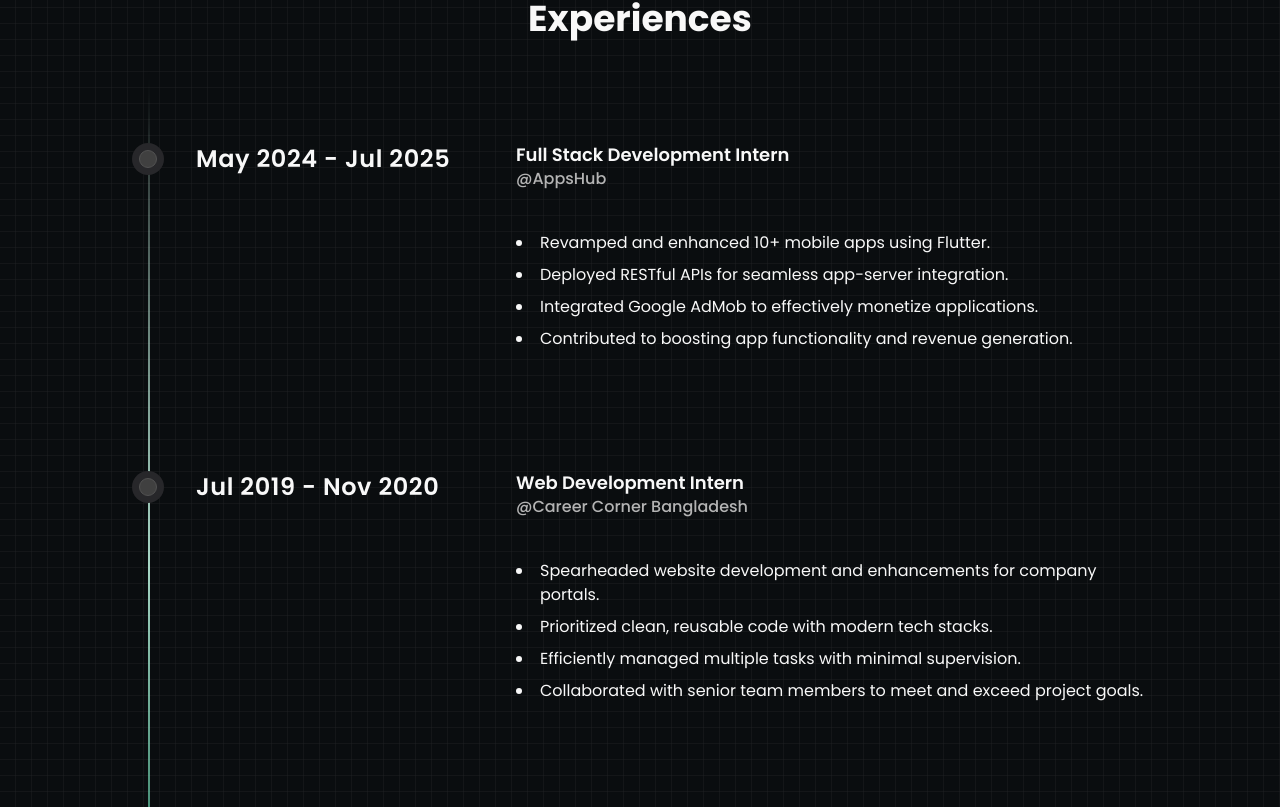
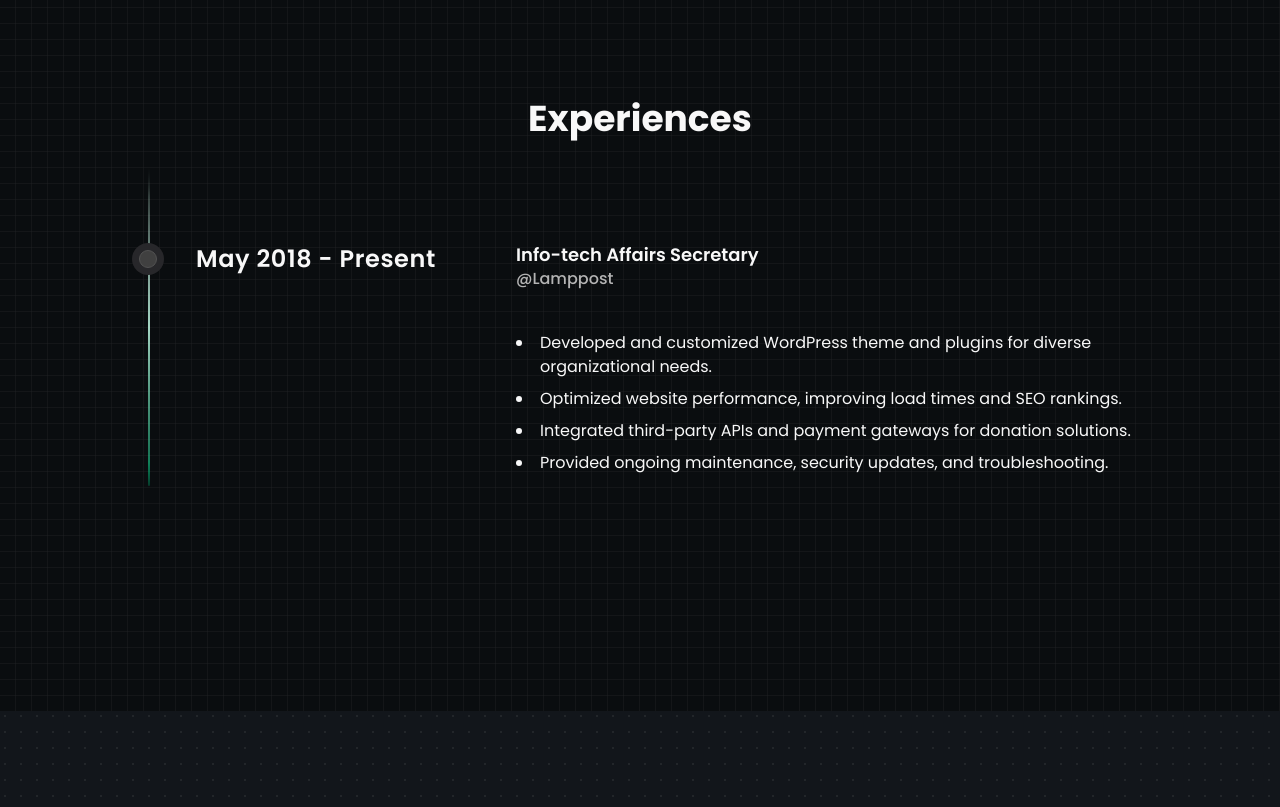
Before and after one commit to sabbirba/sabbirba, a Next.js app: page / in a window 1280 px wide. Shown: the part 1813-2620 px from the top of the page. Built offline with nearby package versions, Linux system fonts and the light colour scheme; what tailwindcss-debug-screens would draw is missing.

Commit message:
Refactor experiences data by removing outdated internship entries and correcting location spelling

```diff
--- a/src/data/experiences.ts
+++ b/src/data/experiences.ts
@@ -1,46 +1,45 @@
 import { IExperienceItem } from "@/types";
 
 const experiences: IExperienceItem[] = [
+  // {
+  //   designation: "Full Stack Development Intern",
+  //   company: "AppsHub",
+  //   startDate: "May 2024",
+  //   endDate: "Jul 2025",
+  //   isCurrentJob: false,
+  //   location: "Remote",
+  //   description: [
+  //     "Revamped and enhanced 10+ mobile apps using Flutter.",
+  //     "Deployed RESTful APIs for seamless app-server integration.",
+  //     "Integrated Google AdMob to effectively monetize applications.",
+  //     "Contributed to boosting app functionality and revenue generation.",
+  //   ],
+  // },
+  // {
+  //   designation: "Web Development Intern",
+  //   company: "Career Corner Bangladesh",
+  //   startDate: "Jul 2019",
+  //   endDate: "Nov 2020",
+  //   isCurrentJob: false,
+  //   location: "Remote",
+  //   description: [
+  //     "Spearheaded website development and enhancements for company portals.",
+  //     "Prioritized clean, reusable code with modern tech stacks.",
+  //     "Efficiently managed multiple tasks with minimal supervision.",
+  //     "Collaborated with senior team members to meet and exceed project goals.",
+  //   ],
+  // },
   {
-    designation: "Full Stack Development Intern",
-    company: "AppsHub",
-    startDate: "May 2024",
-    endDate: "Jul 2025",
-    isCurrentJob: false,
-    location: "Remote",
-    description: [
-      "Revamped and enhanced 10+ mobile apps using Flutter.",
-      "Deployed RESTful APIs for seamless app-server integration.",
-      "Integrated Google AdMob to effectively monetize applications.",
-      "Contributed to boosting app functionality and revenue generation.",
-    ],
-  },
-  {
-    designation: "Web Development Intern",
-    company: "Career Corner Bangladesh",
-    startDate: "Jul 2019",
-    endDate: "Nov 2020",
-    isCurrentJob: false,
-    location: "Remote",
-    description: [
-      "Spearheaded website development and enhancements for company portals.",
-      "Prioritized clean, reusable code with modern tech stacks.",
-      "Efficiently managed multiple tasks with minimal supervision.",
-      "Collaborated with senior team members to meet and exceed project goals.",
-    ],
-  },
-  {
-    designation: "Full Stack Developer",
+    designation: "Info-tech Affairs Secretary",
     company: "Lamppost",
     startDate: "May 2018",
     isCurrentJob: true,
-    location: "Pirganj, Thakuragoan",
+    location: "Pirganj, Thakurgaon",
     description: [
-      "Developed organization web portfolio with seamless backend API integration.",
-      "Streamlined workflows by eliminating redundant data, boosting efficiency.",
-      "Improved website loading time by 80% through image optimization, minimizing main-thread work, and implementing SEO strategies.",
-      "Resolved 100+ bugs and conducted thorough code reviews.",
-      "Demonstrated expertise in both backend and frontend development.",
+      "Developed and customized WordPress theme and plugins for diverse organizational needs.",
+      "Optimized website performance, improving load times and SEO rankings.",
+      "Integrated third-party APIs and payment gateways for donation solutions.",
+      "Provided ongoing maintenance, security updates, and troubleshooting.",
     ],
   },
 ];
```
